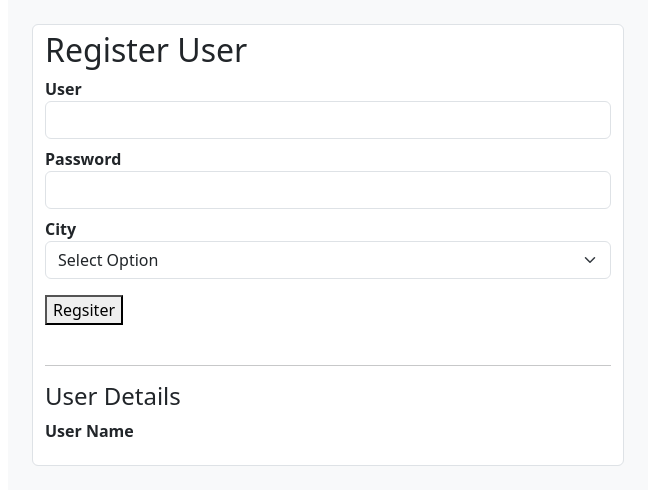
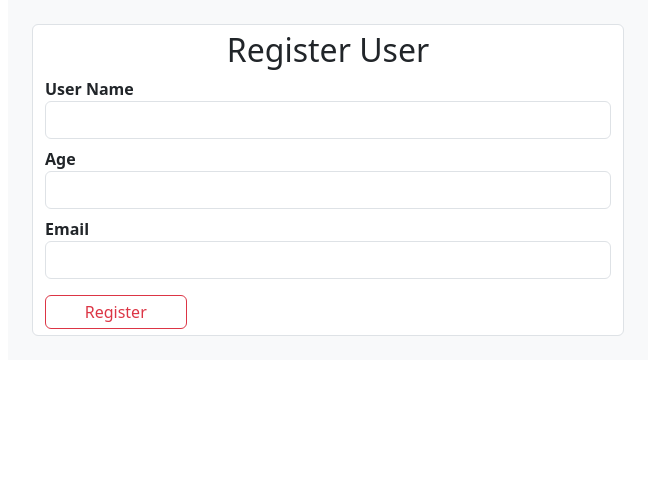
Before and after one commit to AshwaniPandey0805/14-React-Tutorial, a React (Create React App) app: page / in a window 1280 px wide. Shown: the top 504 px of the page, without its empty margins (312-967 px from the left). Built offline with nearby package versions, Linux system fonts and the light colour scheme.

Commit message:
FormikValidation commit

```diff
--- /dev/null
+++ b/src/components/FormikValidation.js
@@ -0,0 +1,56 @@
+import { useFormik } from "formik";
+
+export default function FormikValidation(){
+
+    function ValidationForm(userDetails){
+
+        const error = {}
+        if(userDetails.UserName == ''){
+            error.UserName = 'User Name Required';
+        }
+        if(userDetails.Age == ''){
+            error.Age = 'Age is required';
+        }
+        if(userDetails.Email == ''){
+            error.Email = 'Email is required';
+        }
+
+        return error;
+
+    }
+
+    const formik = useFormik({
+        initialValues : {
+            UserName : '',
+            Age : 0,
+            Email : ''
+        },
+        validate : ValidationForm,
+        onSubmit : values =>{
+            alert(JSON.stringify(values));
+        }
+    })
+
+
+    return(
+        <div className="container-fluid w-50 p-4 align-content-center bg-light">
+            <form className="form-control" onSubmit={formik.handleSubmit}>
+                <h2 style={{textAlign : 'center'}}>Register User</h2>
+                <dl>
+                    <dt>User Name</dt>
+                    <dd><input type="text" name="UserName" onChange={formik.handleChange} className="form-control " /></dd>
+                    <dd className="text-danger">{formik.errors.UserName}</dd>
+                    <dt>Age</dt>
+                    <dd><input type="text" name="Age" onChange={formik.handleChange}  className="form-control" /></dd>
+                    <dd className="text-danger">{formik.errors.Age}</dd>
+                    <dt>Email</dt>
+                    <dd><input type="text" name="Email" onChange={formik.handleChange} className="form-control" /></dd>
+                    <dd className="text-danger">{formik.errors.Email}</dd>
+                </dl>
+                <div>
+                    <button className="btn btn-outline-danger w-25 p-1 ">Register</button>
+                </div>
+            </form>
+        </div>
+    )
+}
--- a/src/index.js
+++ b/src/index.js
@@ -14,11 +14,12 @@ import TwoWayBinding from './components/TwoWayBinding';
 import ShoppingClassComponentDemo from './components/ShoppingClassComponentDemo';
 import FormComponent from './components/FormComponent';
 import FormikDemo from './components/FormikDemo';
+import FormikValidation from './components/FormikValidation';
 
 const root = ReactDOM.createRoot(document.getElementById('root'));
 root.render(
   <React.StrictMode>
-    <FormikDemo />
+    <FormikValidation />
   </React.StrictMode>
 );
 
```
